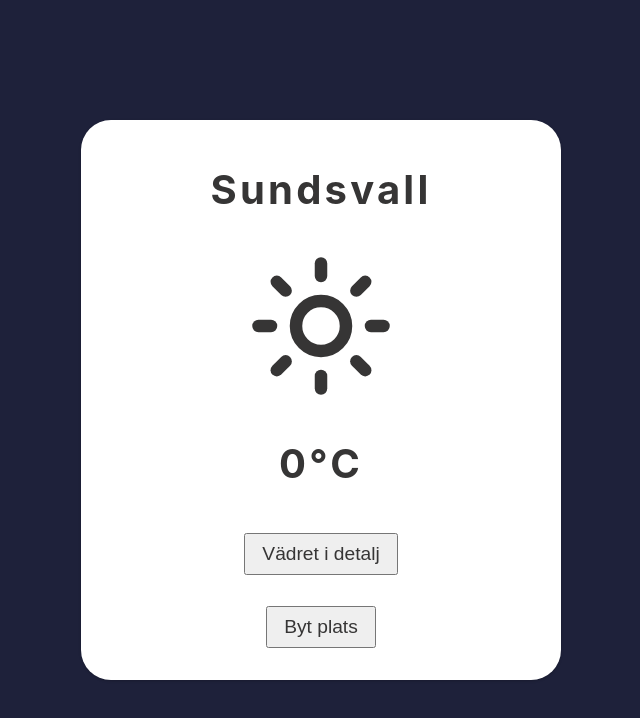
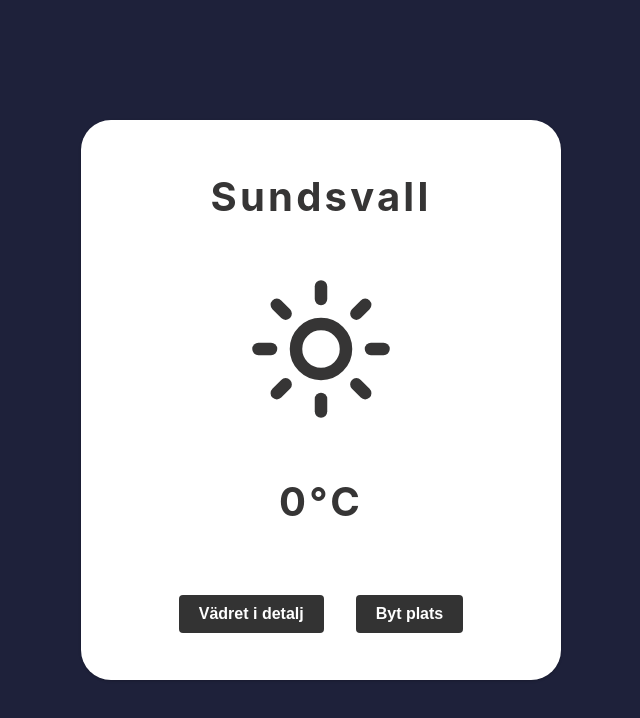
Before and after one commit to Lillviking/arbetsprov, a React (Create React App) app: page / in a window 1280 px wide. Shown: the top 718 px of the page, without its empty margins (319-959 px from the left). Built offline with nearby package versions, Linux system fonts and the light colour scheme; no server answers.

Commit message:
implementing flex container in home

```diff
--- a/src/pages/Home.tsx
+++ b/src/pages/Home.tsx
@@ -4,6 +4,7 @@ import styled from "styled-components";
 import Card from "../components/card";
 import WeatherIconGenerator from "../components/weatherIconGenerator";
 import { WeatherDataContext } from "../context/WeatherDataContext";
+import { FlexContainerRow, GlobalButton } from "../styles/globalStyleComponents";
 
 const StyledButton = styled.button`
   color: #363535;
@@ -98,12 +99,14 @@ const Home = () => {
         <h1>Sundsvall</h1>
         <WeatherIconGenerator icon={weatherContext?.weatherData?.weatherSymbol.value || 1} />
         <h1>{weatherContext?.weatherData?.temperature.value || 0}°C</h1>
-        <Link to="/details">
-          <StyledButton>Vädret i detalj</StyledButton>
-        </Link>
-        <Link to="/Idontknowyet">
-          <StyledButton>Byt plats</StyledButton>
-        </Link>
+        <FlexContainerRow>
+          <Link to="/details">
+            <GlobalButton>Vädret i detalj</GlobalButton>
+          </Link>
+          <Link to="/Idontknowyet">
+            <GlobalButton>Byt plats</GlobalButton>
+          </Link>
+        </FlexContainerRow>
       </Card>
 
       <Outlet />
```
